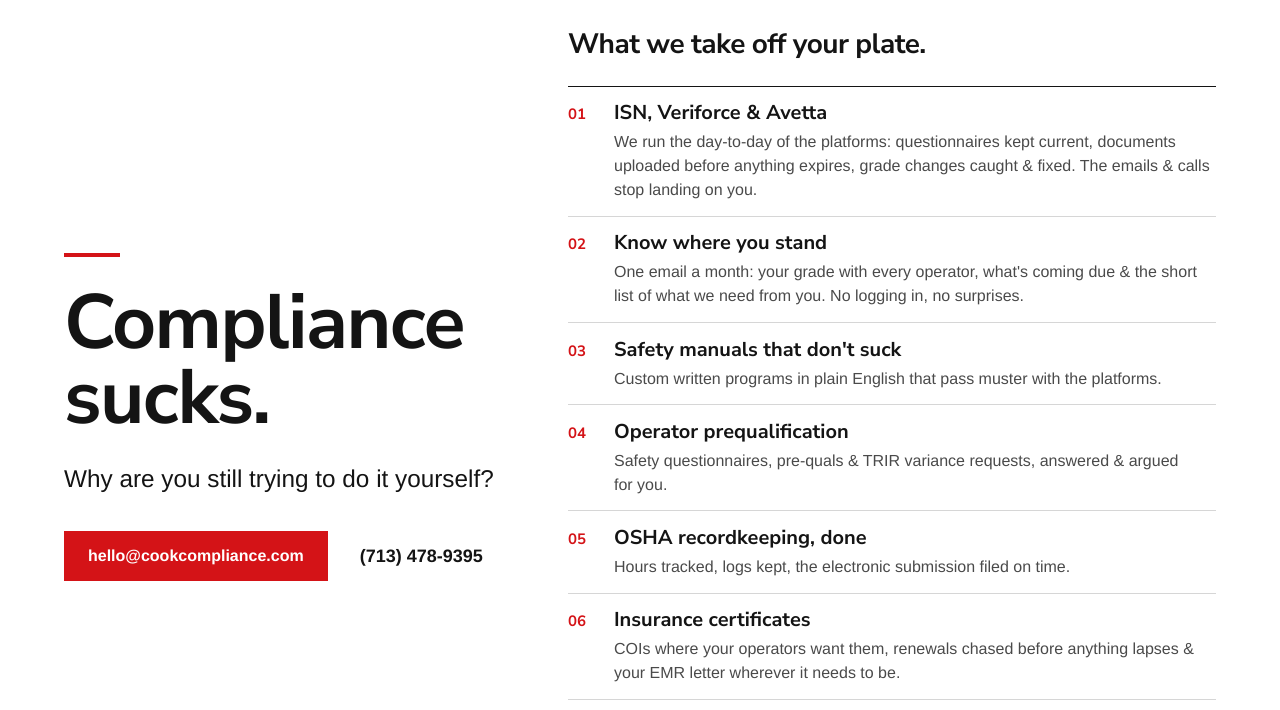
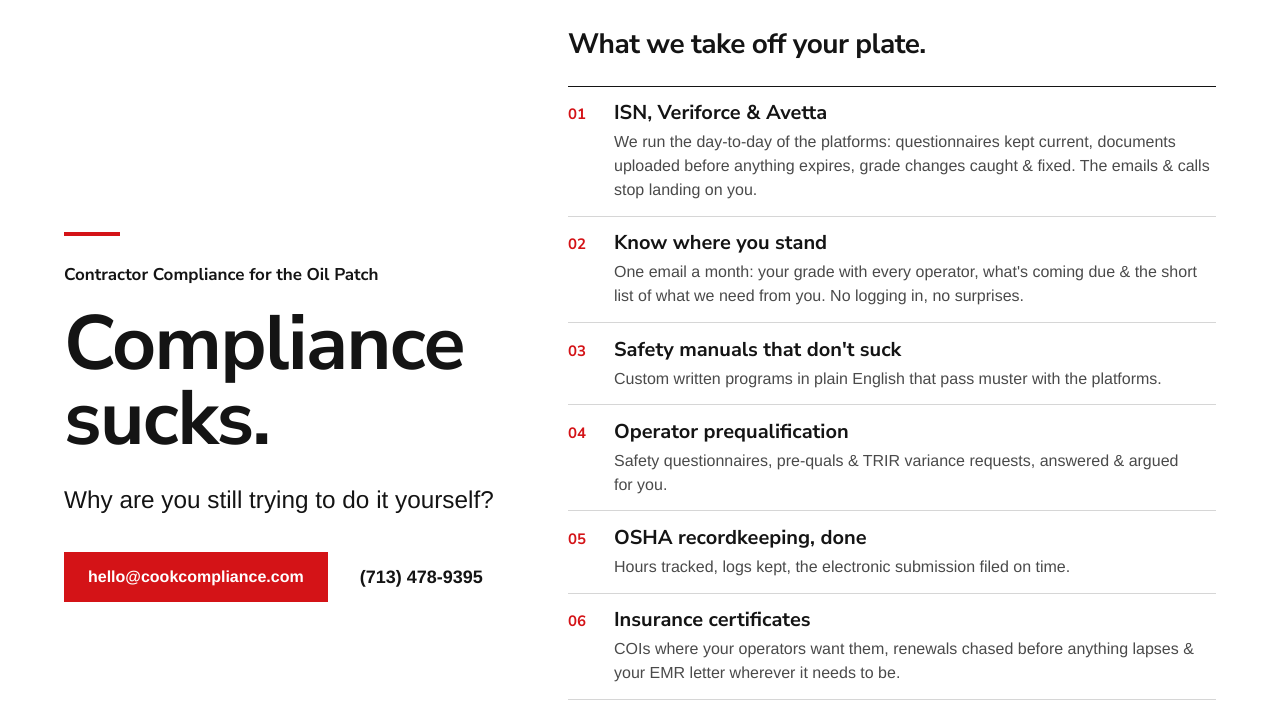
Before and after one commit to davidavalerio/cookcompliance.com, a plain HTML site: page index.html in a window 1280 px wide. Shown: the part 80-790 px from the top of the page. Drawn offline with Linux system fonts and the light colour scheme.

Commit message:
COOK-268: Contractor Compliance for the Oil Patch above the headline

```diff
--- a/index.html
+++ b/index.html
@@ -37,7 +37,7 @@
     a { color: var(--black); text-decoration: none; }
     a:hover { color: var(--red); }
     img { display: block; }
-    h1, h2, h3, .num { font-family: Avenir, 'Avenir Next', 'Nunito Sans', 'Helvetica Neue', Arial, sans-serif; font-weight: 800; }
+    h1, h2, h3, .num, .kicker { font-family: Avenir, 'Avenir Next', 'Nunito Sans', 'Helvetica Neue', Arial, sans-serif; font-weight: 800; }
 
     /* Header */
     .header { flex: none; display: flex; align-items: center; padding: 0 var(--gutter); height: 76px; border-bottom: 1px solid var(--rule-light); }
@@ -48,6 +48,7 @@
 
     .hero { flex: 1 1 0; min-width: 0; display: flex; flex-direction: column; align-items: flex-start; gap: 28px; }
     .rule { width: 56px; height: 4px; background: var(--red); }
+    .kicker { font-size: 17px; line-height: 1.3; margin-bottom: -8px; }
     .hero h1 { margin: 0; font-size: clamp(56px, 6vw, 84px); line-height: 0.98; letter-spacing: -0.02em; }
     .hero-q { font-size: clamp(22px, 1.9vw, 26px); line-height: 1.3; font-weight: 300; max-width: 460px; }
     .contact-links { display: flex; flex-wrap: wrap; align-items: center; gap: 20px 32px; margin-top: 8px; }
@@ -88,6 +89,7 @@
       .main { gap: 88px; padding: 56px var(--gutter) 56px; }
       .hero { gap: 22px; }
       .rule { width: 40px; height: 3px; }
+      .kicker { font-size: 16px; margin-bottom: -6px; }
       .hero h1 { font-size: 48px; line-height: 1; }
       .hero-q { font-size: 22px; }
       .contact-links { flex-direction: column; align-items: flex-start; gap: 20px; margin-top: 4px; }
@@ -107,6 +109,7 @@
   <main class="main">
     <section class="hero">
       <div class="rule"></div>
+      <div class="kicker">Contractor Compliance for the Oil Patch</div>
       <h1>Compliance sucks.</h1>
       <div class="hero-q">Why are you still trying to do it yourself?</div>
       <div class="contact-links">
```
Also changed, not shown: 1 other file.
